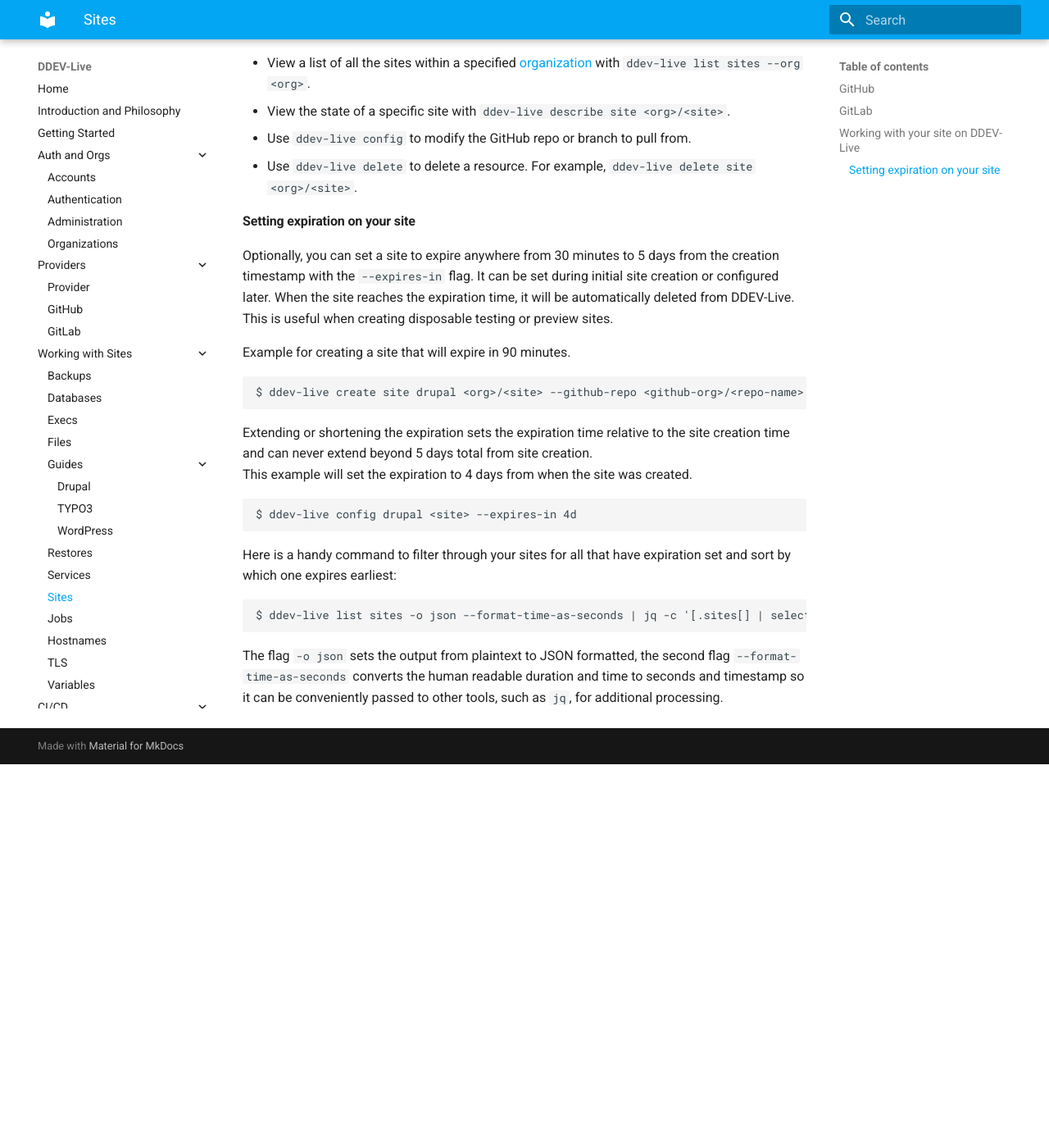
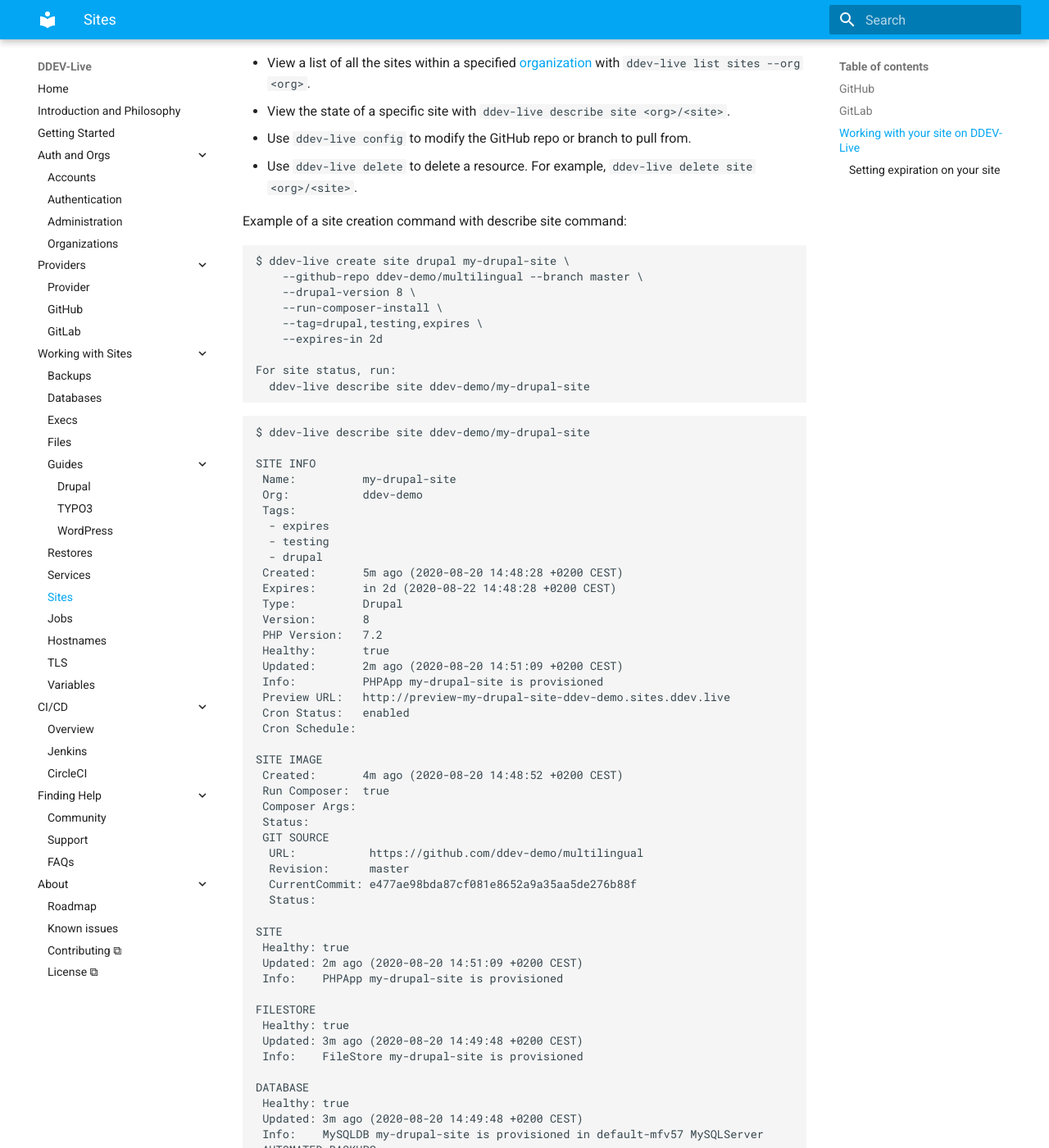
Before and after one commit to fru-io/docs-live, an MkDocs documentation site: the page built from docs/sites.md, in a window 1280 px wide and 1400 px high, scrolled down 963 px. Shown: the whole window at 82% size. Built offline with MkDocs 1.6.1 and Material for MkDocs 9.7.7, drawn with Linux system fonts in a browser that asks for light colours; before the commit the page ends 1895 px from its top, so only the background shows below that; some of the changed text lies outside the part shown.

Commit message:
Example of site create & describe

````diff
--- a/docs/sites.md
+++ b/docs/sites.md
@@ -32,6 +32,78 @@ The DDEV-Live GitHub app watches the specified branch of your repo. When you pus
 - Use `ddev-live config` to modify the GitHub repo or branch to pull from.
 - Use `ddev-live delete` to delete a resource. For example, `ddev-live delete site <org>/<site>`.
 
+Example of a site creation command with describe site command:
+```
+$ ddev-live create site drupal my-drupal-site \
+    --github-repo ddev-demo/multilingual --branch master \
+    --drupal-version 8 \
+    --run-composer-install \
+    --tag=drupal,testing,expires \
+    --expires-in 2d
+
+For site status, run:
+  ddev-live describe site ddev-demo/my-drupal-site
+```
+
+```
+$ ddev-live describe site ddev-demo/my-drupal-site
+
+SITE INFO
+ Name:          my-drupal-site
+ Org:           ddev-demo
+ Tags:
+  - expires
+  - testing
+  - drupal
+ Created:       5m ago (2020-08-20 14:48:28 +0200 CEST)
+ Expires:       in 2d (2020-08-22 14:48:28 +0200 CEST)
+ Type:          Drupal
+ Version:       8
+ PHP Version:   7.2
+ Healthy:       true
+ Updated:       2m ago (2020-08-20 14:51:09 +0200 CEST)
+ Info:          PHPApp my-drupal-site is provisioned
+ Preview URL:   http://preview-my-drupal-site-ddev-demo.sites.ddev.live
+ Cron Status:   enabled
+ Cron Schedule:
+
+SITE IMAGE
+ Created:       4m ago (2020-08-20 14:48:52 +0200 CEST)
+ Run Composer:  true
+ Composer Args:
+ Status:
+ GIT SOURCE
+  URL:           https://github.com/ddev-demo/multilingual
+  Revision:      master
+  CurrentCommit: e477ae98bda87cf081e8652a9a35aa5de276b88f
+  Status:
+
+SITE
+ Healthy: true
+ Updated: 2m ago (2020-08-20 14:51:09 +0200 CEST)
+ Info:    PHPApp my-drupal-site is provisioned
+
+FILESTORE
+ Healthy: true
+ Updated: 3m ago (2020-08-20 14:49:48 +0200 CEST)
+ Info:    FileStore my-drupal-site is provisioned
+
+DATABASE
+ Healthy: true
+ Updated: 3m ago (2020-08-20 14:49:48 +0200 CEST)
+ Info:    MySQLDB my-drupal-site is provisioned in default-mfv57 MySQLServer
+ AUTOMATED BACKUPS
+  Enabled:  false
+  Schedule: Not set
+  Retain:   0
+
+ENVIRONMENT
+ DRUPAL_TRUSTED_HOST_PATTERN=(127\.0\.0\.1)|(localhost)|(preview-my-drupal-site-ddev-demo\.sites\.ddev\.live)
+
+HOSTS
+ No custom host configuration
+```
+
 #### Setting expiration on your site
 Optionally, you can set a site to expire anywhere from 30 minutes to 5 days from the creation timestamp with the `--expires-in` flag. It can be set during initial site creation or configured later. When the site reaches the expiration time, it will be automatically deleted from DDEV-Live. This is useful when creating disposable testing or preview sites.
 
````
